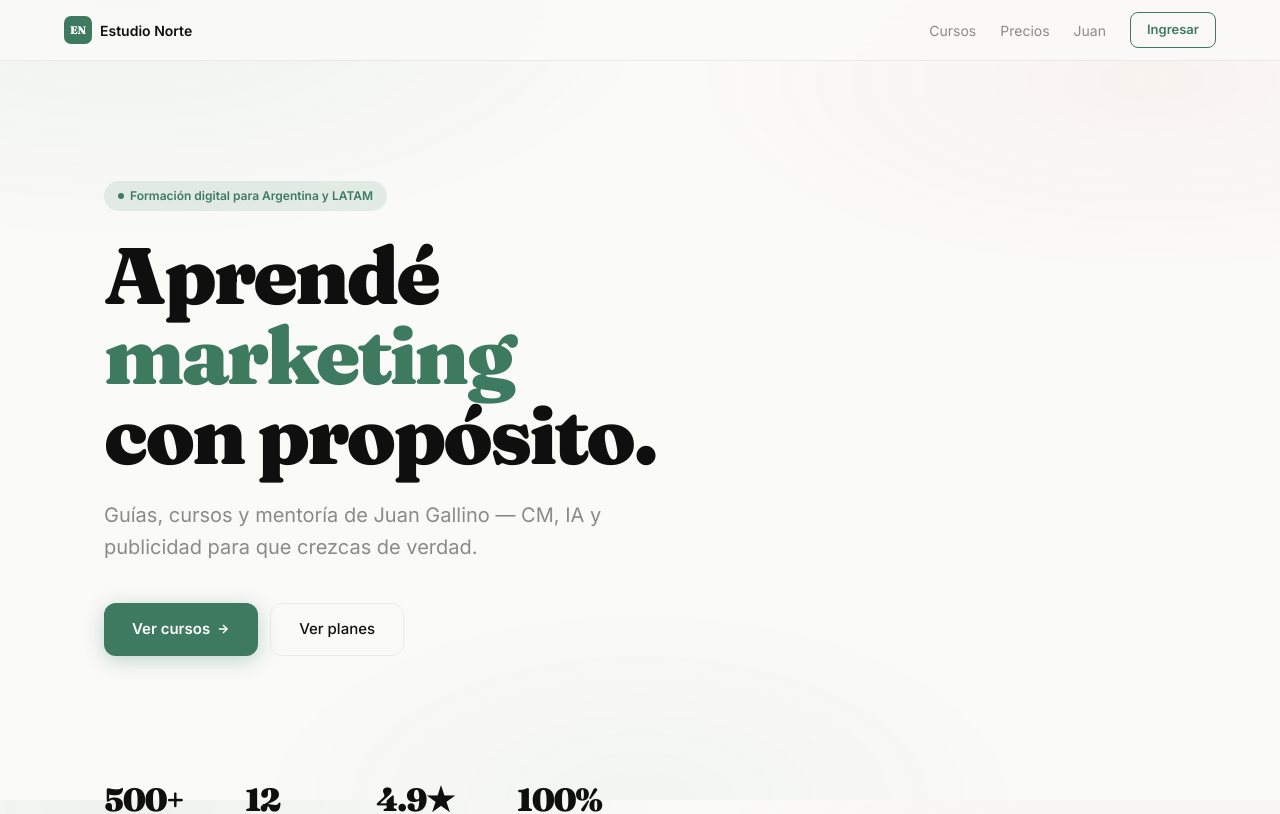
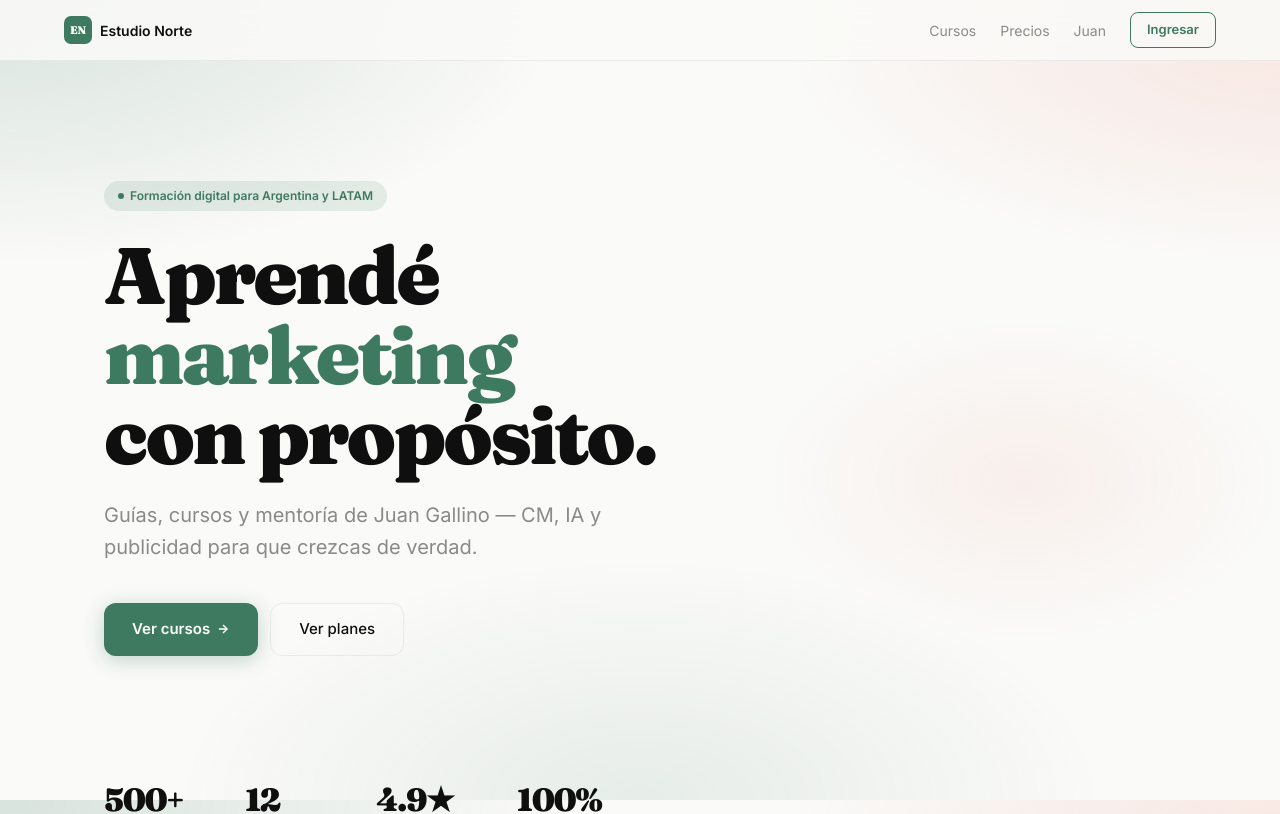
Before and after one commit to estudionortearg/EstudioNorte, a Next.js app: page / in a window 1280 px wide. Shown: the top 814 px of the page. Built offline with nearby package versions, Linux system fonts and the light colour scheme; no server answers; the database is empty.

Commit message:
fix: aumentar opacidad del gradiente de fondo verde→coral

```diff
--- a/app/globals.css
+++ b/app/globals.css
@@ -80,9 +80,10 @@ body {
   background-color: var(--en-bg);
   /* Gradiente atmosférico fijo verde → coral */
   background-image:
-    radial-gradient(ellipse 70% 50% at 10% 0%, rgba(61,122,95,0.06) 0%, transparent 60%),
-    radial-gradient(ellipse 60% 40% at 90% 10%, rgba(232,115,90,0.05) 0%, transparent 60%),
-    radial-gradient(ellipse 50% 40% at 50% 100%, rgba(61,122,95,0.04) 0%, transparent 60%);
+    radial-gradient(ellipse 80% 60% at 0% 0%, rgba(61,122,95,0.18) 0%, transparent 55%),
+    radial-gradient(ellipse 70% 50% at 100% 5%, rgba(232,115,90,0.14) 0%, transparent 55%),
+    radial-gradient(ellipse 60% 50% at 50% 100%, rgba(61,122,95,0.10) 0%, transparent 60%),
+    radial-gradient(ellipse 40% 40% at 80% 60%, rgba(232,115,90,0.08) 0%, transparent 50%);
   background-attachment: fixed;
   color: var(--en-text);
   font-family: var(--font-body);
```
